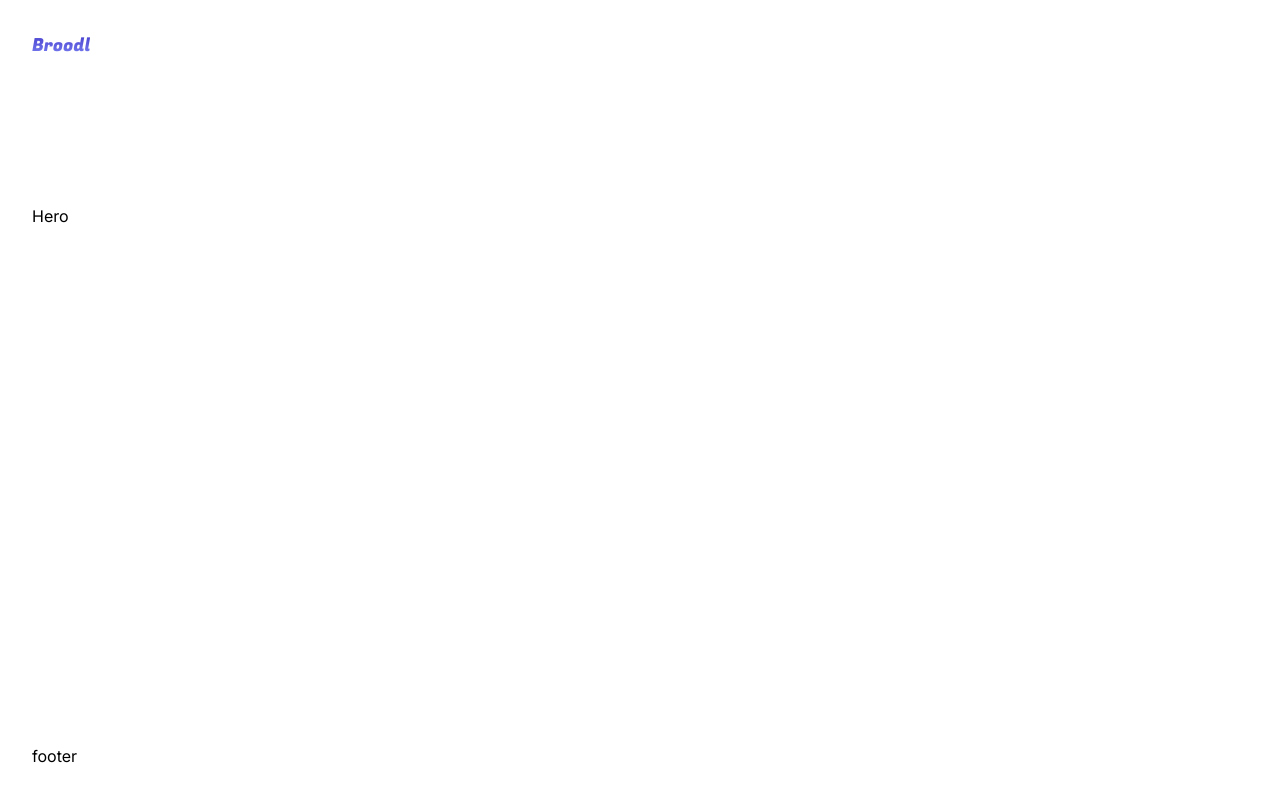
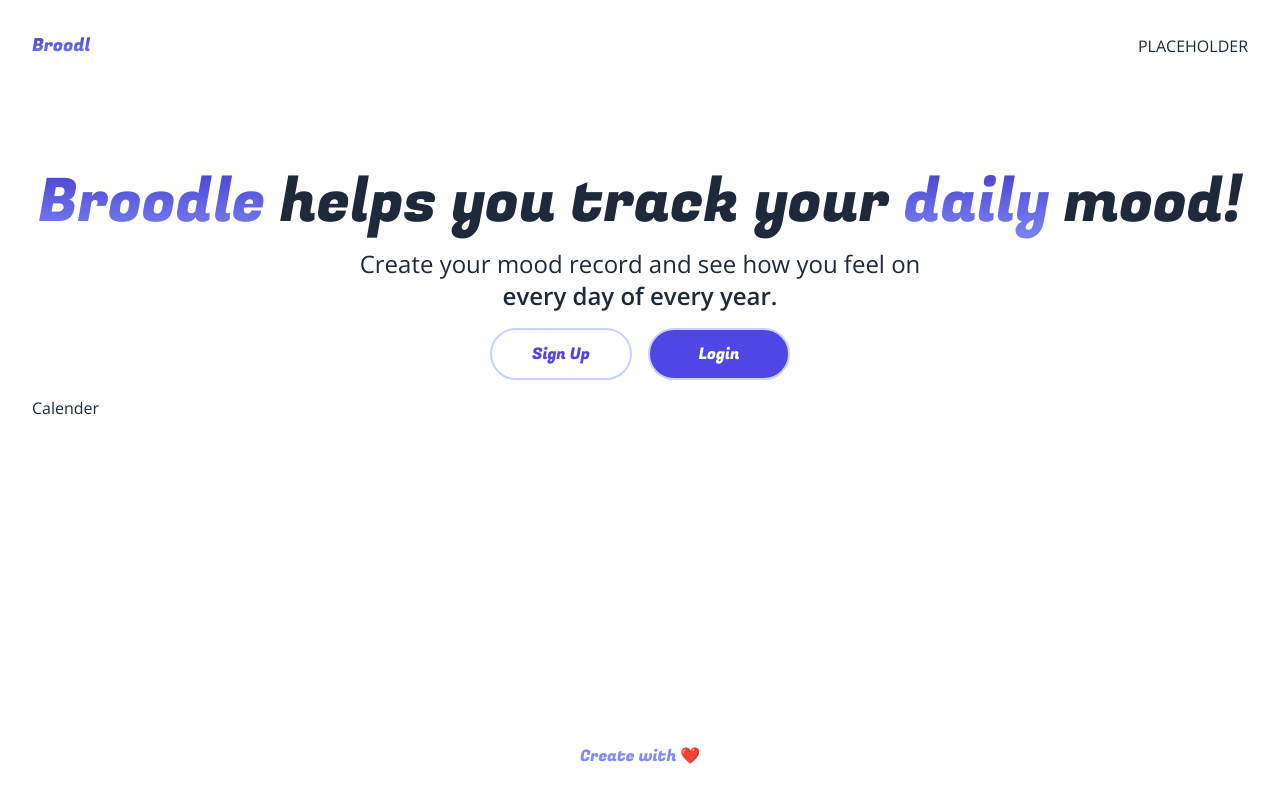
Before and after one commit to qthais/NextJs-App, a Next.js app: page / in a window 1280 px wide. Built offline with nearby package versions, Linux system fonts and the light colour scheme.

Commit message:
button and calender , modify hero.jsx

```diff
--- a/app/layout.jsx
+++ b/app/layout.jsx
@@ -1,7 +1,7 @@
-import { Fugaz_One, Inter } from "next/font/google";
+import { Fugaz_One, Open_Sans } from "next/font/google";
 import "./globals.css";
 
-const inter = Inter({ subsets: ["latin"] });
+const opensans = Open_Sans({ subsets: ["latin"] });
 const fugaz = Fugaz_One({ subsets: ["latin"],weight:['400'] });
 export const metadata = {
   title: "Broodl",
@@ -12,16 +12,19 @@
   const header=(
     <header className="p-4 sm:p-8 flex items-center justify-between gap-4">
       <h1 className={"text-base sm:text-lg textGradient "+fugaz.className}>Broodl</h1>
+      <div className="flex items-center justify-between">
+        PLACEHOLDER
+      </div>
     </header>
   )
   const footer=(
-    <footer className="p-4 sm:p-8">
-      footer
+    <footer className="p-4 sm:p-8 grid place-items-center">
+      <p className={'text-indigo-400 '+fugaz.className}>Create with ❤️</p>
     </footer>
   )
   return (
     <html lang="en">
-      <body className={'w-full max-w-{1000px} mx-auto text-sm:text-base min-h-screen flex flex-col '+inter.className}>
+      <body className={'w-full max-w-{1000px} mx-auto text-sm:text-base min-h-screen flex flex-col text-slate-800 '+opensans.className}>
         {header}
         {children}
         {footer}
--- /dev/null
+++ b/components/Button.jsx
@@ -0,0 +1,13 @@
+import React from 'react'
+import { Fugaz_One } from "next/font/google";
+const fugaz = Fugaz_One({ subsets: ["latin"],weight:['400'] });
+export default function Button({text,dark}) {
+  return (
+    <button className={'rounded-full overflow-hidden duration-200 hover:opacity-60 border-2 border-solid border-indigo-200 '+
+    (dark?' text-white bg-indigo-600 ':' text-indigo-600')}>
+        <p className={'px-6 sm:px-10 whitespace-nowrap py-2 sm:py-3 '+fugaz.className}>
+        {text}
+        </p>
+    </button>
+  )
+}
--- /dev/null
+++ b/components/Calender.jsx
@@ -0,0 +1,7 @@
+import React from 'react'
+
+export default function Calender() {
+  return (
+    <div>Calender</div>
+  )
+}
--- a/components/Hero.jsx
+++ b/components/Hero.jsx
@@ -1,7 +1,24 @@
 import React from 'react'
-
+import Button from './Button';
+import { Fugaz_One } from "next/font/google";
+import Calender from './Calender';
+const fugaz = Fugaz_One({ subsets: ["latin"],weight:['400'] });
 export default function Hero() {
   return (
-    <div className='py-10 sm:py-14 md:py-20'>Hero</div>
+    <div className='py-10 md:py-12 flex flex-col gap-4'>
+      <h1 className={"text-5xl sm:text-6xl md:text 7xl text-center "+fugaz.className}>
+        <span className='textGradient'>Broodle</span> helps you track your <span className='textGradient'>daily</span> mood!
+      </h1>
+      <p className='text-xl sm:text-xl
+      md:text-2xl text-center w-full
+      mx-auto max-w-[600px]'>Create your mood record and see how you feel on
+      <span className='font-semibold'> every day of every year.</span>
+      </p>
+      <div className='grid grid-cols-2 gap-4 w-fit mx-auto'>
+        <Button text="Sign Up"/>
+        <Button text="Login" dark/>
+      </div>
+      <Calender/>
+    </div>
   )
 }
```
